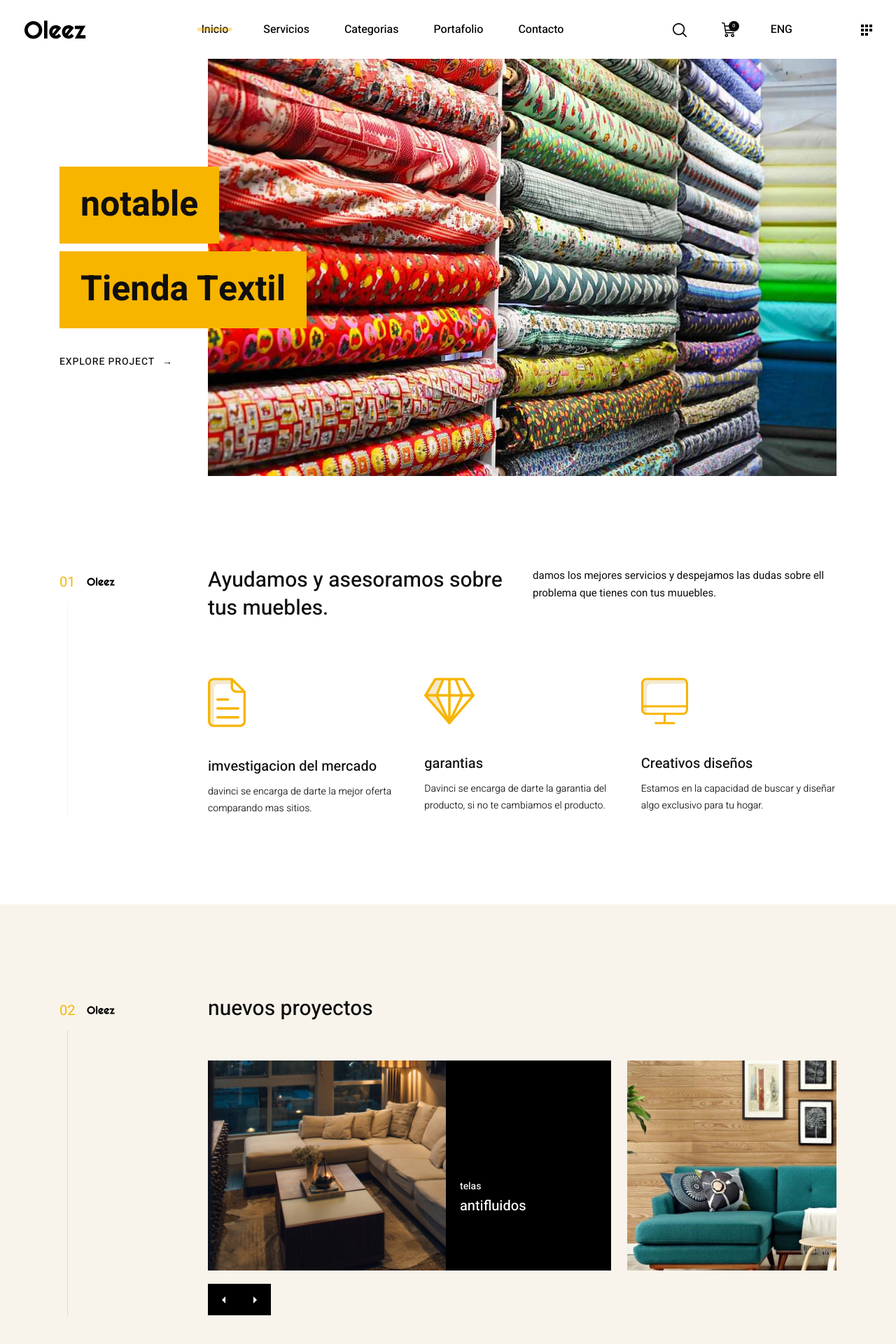
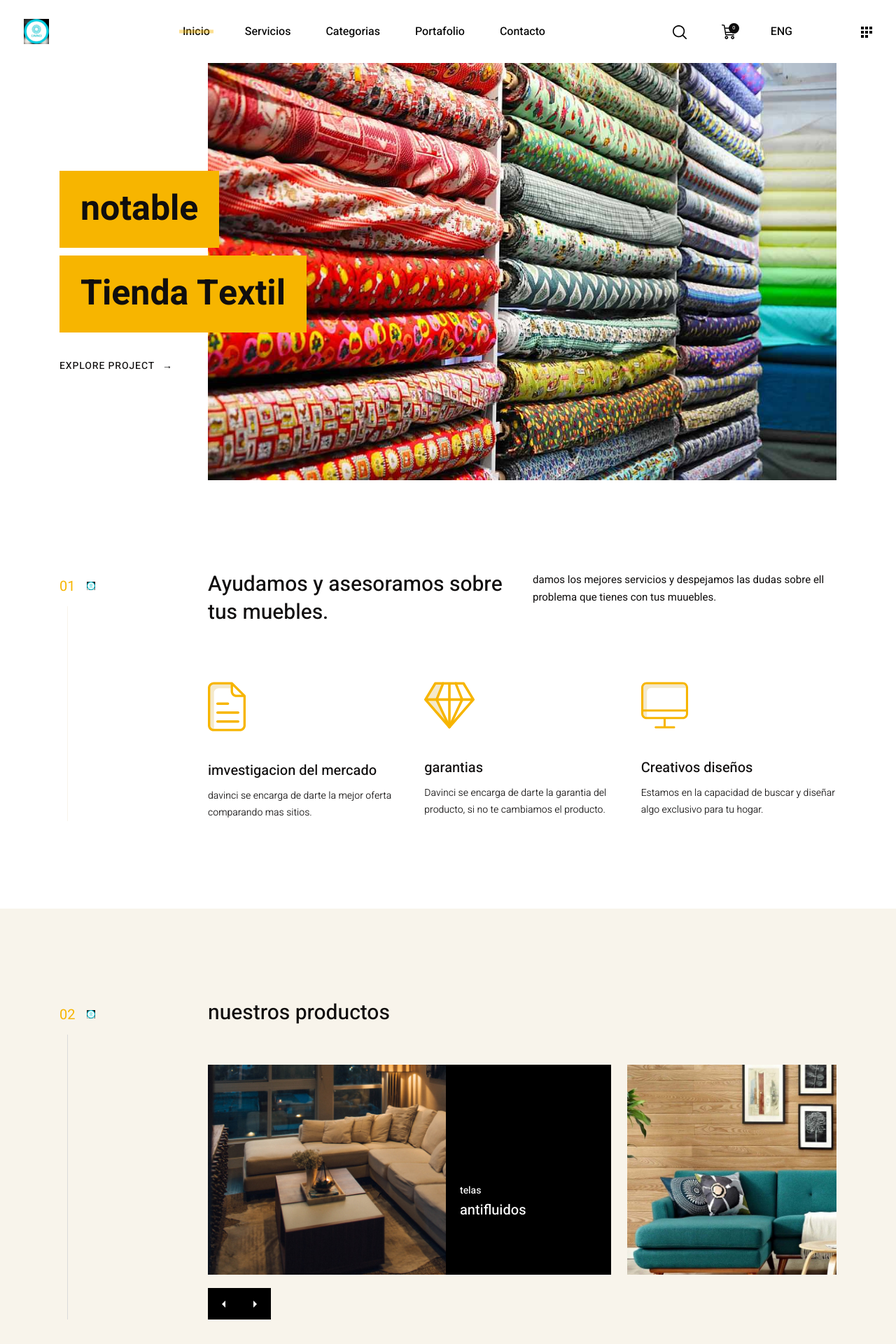
Before and after one commit to chachoman1/proyecto_final, a PHP site: page /proyecto/ in a window 1280 px wide. Shown: the top 1920 px of the page at 70% size. Run offline with PHP 8.4, Linux system fonts and the light colour scheme.

Commit message:
ajuste del logo

```diff
--- a/Vistas/Landing/Modulos/Footer.php
+++ b/Vistas/Landing/Modulos/Footer.php
@@ -4,7 +4,7 @@
             <div class="footer-content">
                 <div class="row">
                     <div class="col-md-6">
-                        <img src="Assets/Plantilla/urbanui/assets/images/Logo_1.svg" alt="oleez" class="footer-logo">
+                        <img src="Assets/Plantilla/urbanui/assets/images/android-icon-36x36.png" alt="oleez" class="footer-logo">
                         <p class="footer-intro-text">¡No seas tímido, póngase en contacto con nosotros y vuelva a crear el mundo!</p>
                         <nav class="footer-social-links">
                             <a href="#!">Fb</a>
--- a/Vistas/Landing/Modulos/Nav.php
+++ b/Vistas/Landing/Modulos/Nav.php
@@ -1,6 +1,6 @@
     <header class="oleez-header">
         <nav class="navbar navbar-expand-lg navbar-light">
-            <a class="navbar-brand" href="index.html"><img src="Assets/Plantilla/urbanui/assets/images/Logo_2.svg" alt="Oleez"></a>
+            <a class="navbar-brand" href="index.html"><img src="Assets/Plantilla/urbanui/assets/images/android-icon-36x36.png" alt="Oleez"></a>
             <ul class="nav nav-actions d-lg-none ml-auto">
                 <li class="nav-item">
                     <a class="nav-link" href="#!" data-toggle="searchModal">
--- a/Vistas/Landing/Paginas/inicio.php
+++ b/Vistas/Landing/Paginas/inicio.php
@@ -18,7 +18,7 @@
                         <div class="carousel-item">
                             <img src="Assets/Plantilla/urbanui/assets/images/textiles.jpg" alt="Second slide" class="w-100">
                             <div class="carousel-caption">
-                                <h2 data-animation="animated fadeInRight"><span>Noteble</span></h2>
+                                <h2 data-animation="animated fadeInRight"><span>Notable</span></h2>
                                 <h2 data-animation="animated fadeInRight"><span>Tienda Textil</span></h2>
                                 <a href="#!" class="carousel-item-link" data-animation="animated fadeInRight">EXPLORE PROJECT</a>
                             </div>
@@ -47,7 +47,7 @@
             <div class="container">
                 <div class="oleez-landing-section-content">
                     <div class="oleez-landing-section-verticals wow fadeIn">
-                        <span class="number">01</span> <img src="Assets/Plantilla/urbanui/assets/images/Logo_2.svg" alt="ollez" height="12px">
+                        <span class="number">01</span> <img src="Assets/Plantilla/urbanui/assets/images/android-icon-36x36.png" alt="ollez" height="12px">
                     </div>
                     <div class="row landing-about-content wow fadeInUp">
                         <div class="col-md-6">
@@ -81,9 +81,9 @@
             <div class="container">
                 <div class="oleez-landing-section-content">
                     <div class="oleez-landing-section-verticals wow fadeIn">
-                        <span class="number">02</span> <img src="Assets/Plantilla/urbanui/assets/images/Logo_2.svg" alt="oleez" height="12px">
+                        <span class="number">02</span> <img src="Assets/Plantilla/urbanui/assets/images/android-icon-36x36.png" alt="oleez" height="12px">
                     </div>
-                    <h2 class="section-title wow fadeInUp">nuevos proyectos <a href="#!" class="all-projects-link"></a></h2>
+                    <h2 class="section-title wow fadeInUp">nuestros productos <a href="#!" class="all-projects-link"></a></h2>
                     <div class="landing-projects-carousel wow fadeIn">
                         <div class="card landing-project-card">
                             <img src="Assets/Plantilla/urbanui/assets/images/Proyecto_1.jpg" class="card-img" alt="Project 1">
@@ -122,7 +122,7 @@
             <div class="container">
                 <div class="oleez-landing-section-content">
                     <div class="oleez-landing-section-verticals wow fadeIn">
-                        <span class="number">03</span> <img src="Assets/Plantilla/urbanui/assets/images/Logo_2.svg" alt="ollez" height="12px">
+                        <span class="number">03</span> <img src="Assets/Plantilla/urbanui/assets/images/android-icon-36x36.png" alt="ollez" height="12px">
                     </div>
                     <div class="row landing-team-content wow fadeInUp">
                         <div class="col-md-6">
@@ -171,7 +171,7 @@
             <div class="container">
                 <div class="oleez-landing-section-content">
                     <div class="oleez-landing-section-verticals wow fadeIn">
-                        <span class="number">04</span> <img src="Assets/Plantilla/urbanui/assets/images/Logo_2.svg" alt="ollez" height="12px">
+                        <span class="number">04</span> <img src="Assets/Plantilla/urbanui/assets/images/android-icon-36x36.png" alt="ollez" height="12px">
                     </div>
                     <h2 class="section-title mb-1 wow fadeInUp">Socios y Clientes</h2>
                     <p class="client-section-subtitle">Estamos constantemente perfeccionando nuestro producto. Agregando nuevas características. Trabajando para ayudar a que su negocio crezca..</p>
@@ -214,7 +214,7 @@
             <div class="container">
                 <div class="oleez-landing-section-content">
                     <div class="oleez-landing-section-verticals wow fadeIn">
-                        <span class="number">05</span> <img src="Assets/Plantilla/urbanui/assets/images/Logo_2.svg" alt="ollez" height="12px">
+                        <span class="number">05</span> <img src="Assets/Plantilla/urbanui/assets/images/android-icon-36x36.png" alt="ollez" height="12px">
                     </div>
                     <h2 class="section-title wow fadeInUp">Noticias e historias recientes.</h2>
                     <p class="news-section-subtitle wow fadeInUp">Compate tu experiencia con los demas.</p>
@@ -281,7 +281,7 @@
             <div class="container">
                 <div class="oleez-landing-section-content">
                     <div class="oleez-landing-section-verticals wow fadeIn">
-                        <span class="number">05</span> <img src="Assets/Plantilla/urbanui/assets/images/Logo_2.svg" alt="ollez" height="12px">
+                        <span class="number">05</span> <img src="Assets/Plantilla/urbanui/assets/images/android-icon-36x36.png" alt="ollez" height="12px">
                     </div>
                     <div class="d-md-flex justify-content-between wow fadeInUp">
                         <div class="testimonial-section-content">
```
Also changed, not shown: Assets/Plantilla/urbanui/assets/images/android-icon-36x36.png (added).
